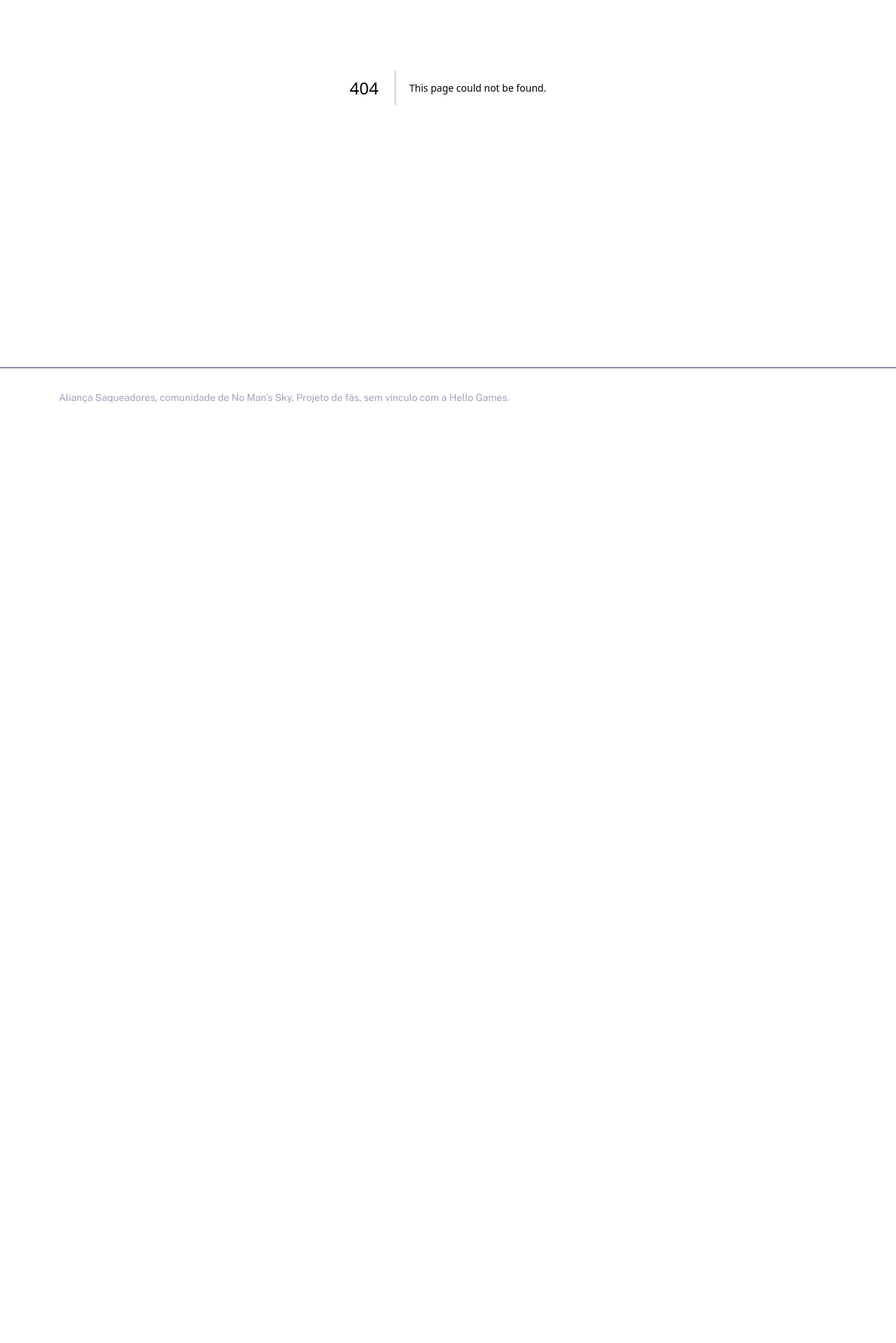
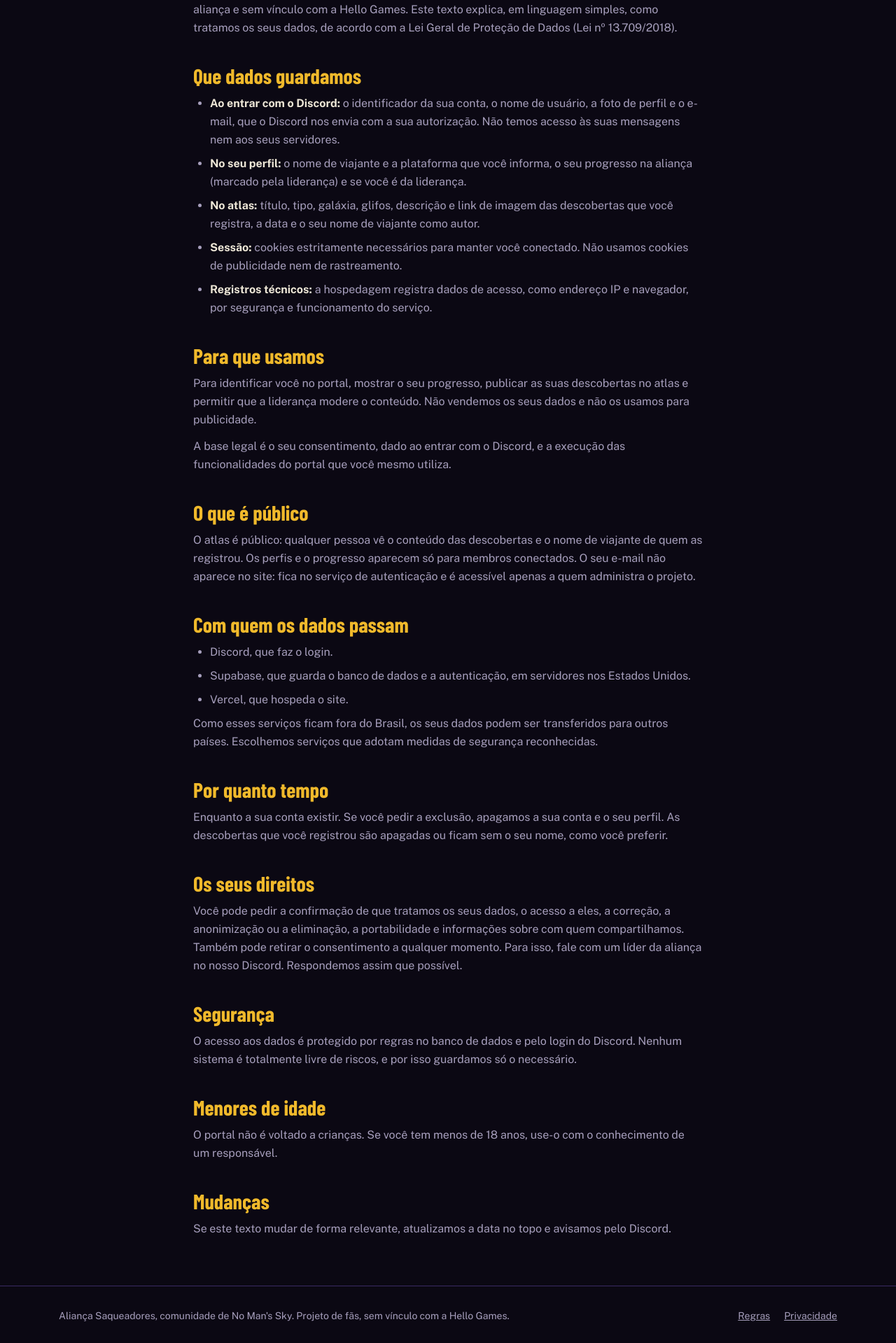
Before and after one commit to derikpetiz/saqueadores-portal, a Next.js app: page /privacidade in a window 1280 px wide. Before the commit this address had no page. Shown: the part 340-2259 px from the top of the page at 70% size. Before the commit the page ends 950 px from the top, so only its background shows below. Built offline with nearby package versions, Linux system fonts and the light colour scheme; a web font is replaced by a local one.

Commit message:
Regras e politica de privacidade

```diff
--- a/app/entrar/page.tsx
+++ b/app/entrar/page.tsx
@@ -1,6 +1,7 @@
 'use client';
 
 import { useEffect, useState } from 'react';
+import Link from 'next/link';
 import type { User } from '@supabase/supabase-js';
 import { createClient } from '../lib/supabase-browser';
 
@@ -58,8 +59,19 @@ export default function EntrarPage() {
           </>
         ) : (
           <>
-            <p className="mt-4 mb-6 text-mute">
+            <p className="mt-4 mb-3 text-mute">
               Use a sua conta do Discord para acessar o portal da aliança.
+            </p>
+            <p className="mb-6 text-sm text-mute">
+              Ao entrar, você concorda com as{' '}
+              <Link href="/regras" className="underline">
+                Regras
+              </Link>{' '}
+              e a{' '}
+              <Link href="/privacidade" className="underline">
+                Política de Privacidade
+              </Link>
+              .
             </p>
             {failed && (
               <p className="mb-4 text-sm text-red-400">
--- a/app/layout.tsx
+++ b/app/layout.tsx
@@ -70,9 +70,19 @@ export default function RootLayout({
         <main>{children}</main>
 
         <footer className="border-t border-line py-8 text-sm text-mute">
-          <div className="mx-auto max-w-6xl px-5">
-            Aliança Saqueadores, comunidade de No Man&apos;s Sky. Projeto de fãs,
-            sem vínculo com a Hello Games.
+          <div className="mx-auto flex max-w-6xl flex-wrap items-center justify-between gap-3 px-5">
+            <span>
+              Aliança Saqueadores, comunidade de No Man&apos;s Sky. Projeto de fãs,
+              sem vínculo com a Hello Games.
+            </span>
+            <span className="flex gap-5">
+              <Link href="/regras" className="underline hover:text-foreground">
+                Regras
+              </Link>
+              <Link href="/privacidade" className="underline hover:text-foreground">
+                Privacidade
+              </Link>
+            </span>
           </div>
         </footer>
       </body>
--- /dev/null
+++ b/app/privacidade/page.tsx
@@ -0,0 +1,109 @@
+export const metadata = {
+  title: 'Política de Privacidade | Aliança Saqueadores',
+  description: 'Quais dados o portal da Aliança Saqueadores guarda, para quê, e como pedir a exclusão.',
+};
+
+const h2 = 'mt-10 mb-3 font-display text-3xl font-black leading-none text-gold';
+const p = 'mb-3 text-mute leading-relaxed';
+const li = 'mb-2 text-mute leading-relaxed';
+
+export default function PrivacidadePage() {
+  return (
+    <article className="mx-auto max-w-3xl px-5 py-14">
+      <h1 className="font-display text-[clamp(3rem,8vw,5rem)] font-black leading-[0.95] text-gold">
+        Política de Privacidade
+      </h1>
+      <p className="mt-4 text-sm text-mute">Atualizada em 15 de novembro de 2026.</p>
+
+      <h2 className={h2}>Quem somos</h2>
+      <p className={p}>
+        O portal da Aliança Saqueadores é um projeto de fãs de No Man&apos;s Sky, mantido pela
+        liderança da aliança e sem vínculo com a Hello Games. Este texto explica, em linguagem
+        simples, como tratamos os seus dados, de acordo com a Lei Geral de Proteção de Dados
+        (Lei nº 13.709/2018).
+      </p>
+
+      <h2 className={h2}>Que dados guardamos</h2>
+      <ul className="list-disc pl-6">
+        <li className={li}>
+          <b className="text-foreground">Ao entrar com o Discord:</b> o identificador da sua conta, o nome de usuário,
+          a foto de perfil e o e-mail, que o Discord nos envia com a sua autorização. Não temos acesso às suas
+          mensagens nem aos seus servidores.
+        </li>
+        <li className={li}>
+          <b className="text-foreground">No seu perfil:</b> o nome de viajante e a plataforma que você informa, o seu
+          progresso na aliança (marcado pela liderança) e se você é da liderança.
+        </li>
+        <li className={li}>
+          <b className="text-foreground">No atlas:</b> título, tipo, galáxia, glifos, descrição e link de imagem das
+          descobertas que você registra, a data e o seu nome de viajante como autor.
+        </li>
+        <li className={li}>
+          <b className="text-foreground">Sessão:</b> cookies estritamente necessários para manter você conectado. Não usamos
+          cookies de publicidade nem de rastreamento.
+        </li>
+        <li className={li}>
+          <b className="text-foreground">Registros técnicos:</b> a hospedagem registra dados de acesso, como endereço IP e
+          navegador, por segurança e funcionamento do serviço.
+        </li>
+      </ul>
+
+      <h2 className={h2}>Para que usamos</h2>
+      <p className={p}>
+        Para identificar você no portal, mostrar o seu progresso, publicar as suas descobertas no atlas e permitir que
+        a liderança modere o conteúdo. Não vendemos os seus dados e não os usamos para publicidade.
+      </p>
+      <p className={p}>
+        A base legal é o seu consentimento, dado ao entrar com o Discord, e a execução das funcionalidades do portal que
+        você mesmo utiliza.
+      </p>
+
+      <h2 className={h2}>O que é público</h2>
+      <p className={p}>
+        O atlas é público: qualquer pessoa vê o conteúdo das descobertas e o nome de viajante de quem as registrou. Os
+        perfis e o progresso aparecem só para membros conectados. O seu e-mail não aparece no site: fica no serviço de
+        autenticação e é acessível apenas a quem administra o projeto.
+      </p>
+
+      <h2 className={h2}>Com quem os dados passam</h2>
+      <ul className="list-disc pl-6">
+        <li className={li}>Discord, que faz o login.</li>
+        <li className={li}>Supabase, que guarda o banco de dados e a autenticação, em servidores nos Estados Unidos.</li>
+        <li className={li}>Vercel, que hospeda o site.</li>
+      </ul>
+      <p className={p}>
+        Como esses serviços ficam fora do Brasil, os seus dados podem ser transferidos para outros países. Escolhemos
+        serviços que adotam medidas de segurança reconhecidas.
+      </p>
+
+      <h2 className={h2}>Por quanto tempo</h2>
+      <p className={p}>
+        Enquanto a sua conta existir. Se você pedir a exclusão, apagamos a sua conta e o seu perfil. As descobertas que
+        você registrou são apagadas ou ficam sem o seu nome, como você preferir.
+      </p>
+
+      <h2 className={h2}>Os seus direitos</h2>
+      <p className={p}>
+        Você pode pedir a confirmação de que tratamos os seus dados, o acesso a eles, a correção, a anonimização ou a
+        eliminação, a portabilidade e informações sobre com quem compartilhamos. Também pode retirar o consentimento a
+        qualquer momento. Para isso, fale com um líder da aliança no nosso Discord. Respondemos assim que possível.
+      </p>
+
+      <h2 className={h2}>Segurança</h2>
+      <p className={p}>
+        O acesso aos dados é protegido por regras no banco de dados e pelo login do Discord. Nenhum sistema é totalmente
+        livre de riscos, e por isso guardamos só o necessário.
+      </p>
+
+      <h2 className={h2}>Menores de idade</h2>
+      <p className={p}>
+        O portal não é voltado a crianças. Se você tem menos de 18 anos, use-o com o conhecimento de um responsável.
+      </p>
+
+      <h2 className={h2}>Mudanças</h2>
+      <p className={p}>
+        Se este texto mudar de forma relevante, atualizamos a data no topo e avisamos pelo Discord.
+      </p>
+    </article>
+  );
+}
--- /dev/null
+++ b/app/regras/page.tsx
@@ -0,0 +1,51 @@
+export const metadata = {
+  title: 'Regras do portal | Aliança Saqueadores',
+  description: 'Como funcionam o progresso, os glifos e o atlas no portal da Aliança Saqueadores.',
+};
+
+const h2 = 'mt-10 mb-3 font-display text-3xl font-black leading-none text-gold';
+const p = 'mb-3 text-mute leading-relaxed';
+const li = 'mb-2 text-mute leading-relaxed';
+
+export default function RegrasPage() {
+  return (
+    <article className="mx-auto max-w-3xl px-5 py-14">
+      <h1 className="font-display text-[clamp(3rem,8vw,5rem)] font-black leading-[0.95] text-gold">
+        Regras do portal
+      </h1>
+
+      <h2 className={h2}>Entrar</h2>
+      <p className={p}>
+        O acesso é pela conta do Discord. No primeiro acesso você escolhe o nome de viajante e a plataforma. Use um nome
+        que os outros possam reconhecer e que não ofenda ninguém.
+      </p>
+
+      <h2 className={h2}>Progresso e glifos</h2>
+      <ul className="list-disc pl-6">
+        <li className={li}>O progresso tem três etapas: base na Terra, estação conquistada e glifos desbloqueados.</li>
+        <li className={li}>Quem marca as etapas é a liderança, depois de conferir. Você acompanha tudo no seu painel.</li>
+        <li className={li}>
+          Ao cumprir as etapas, peça a um líder, no nosso Discord, para liberar os seus glifos.
+        </li>
+      </ul>
+
+      <h2 className={h2}>Atlas</h2>
+      <ul className="list-disc pl-6">
+        <li className={li}>Registre planetas que você realmente encontrou, com glifos corretos e a galáxia certa.</li>
+        <li className={li}>Cada planeta entra uma vez só. Se já estiver no atlas, o portal avisa.</li>
+        <li className={li}>
+          Use apenas imagens suas ou que você tenha o direito de usar. Não publique conteúdo ofensivo, sexual ou violento.
+        </li>
+        <li className={li}>
+          Você pode apagar as suas descobertas a qualquer momento. A liderança pode remover o que desrespeitar estas regras.
+        </li>
+      </ul>
+
+      <h2 className={h2}>Convivência</h2>
+      <p className={p}>
+        Trate os outros viajantes com respeito. A liderança pode restringir o acesso de quem desrespeitar as regras ou
+        prejudicar a comunidade.
+      </p>
+    </article>
+  );
+}
```
